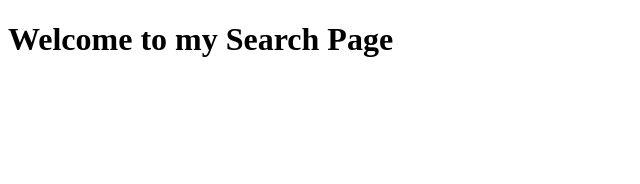
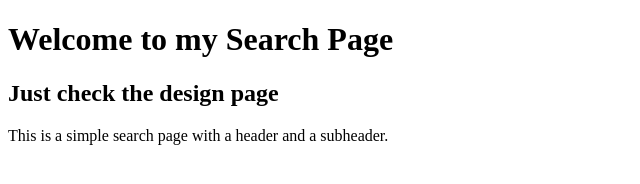
Before and after one commit to mdbashironline/Python-Project, a plain HTML site: page index.html in a window 1280 px wide. Shown: the whole page, without its empty margins (0-640 px from the left). Drawn offline with Linux system fonts and the light colour scheme.

Commit message:
Added h2 and Paragraph
Added h2 and Paragraph under body

```diff
--- a/index.html
+++ b/index.html
@@ -7,5 +7,8 @@
 </head>
 <body>
     <h1> Welcome to my Search Page</h1>
+    <h2> Just check the design page </h2>
+    <p> This is a simple search page with a header and a subheader.</p>
+
 </body>
 </html>
```
